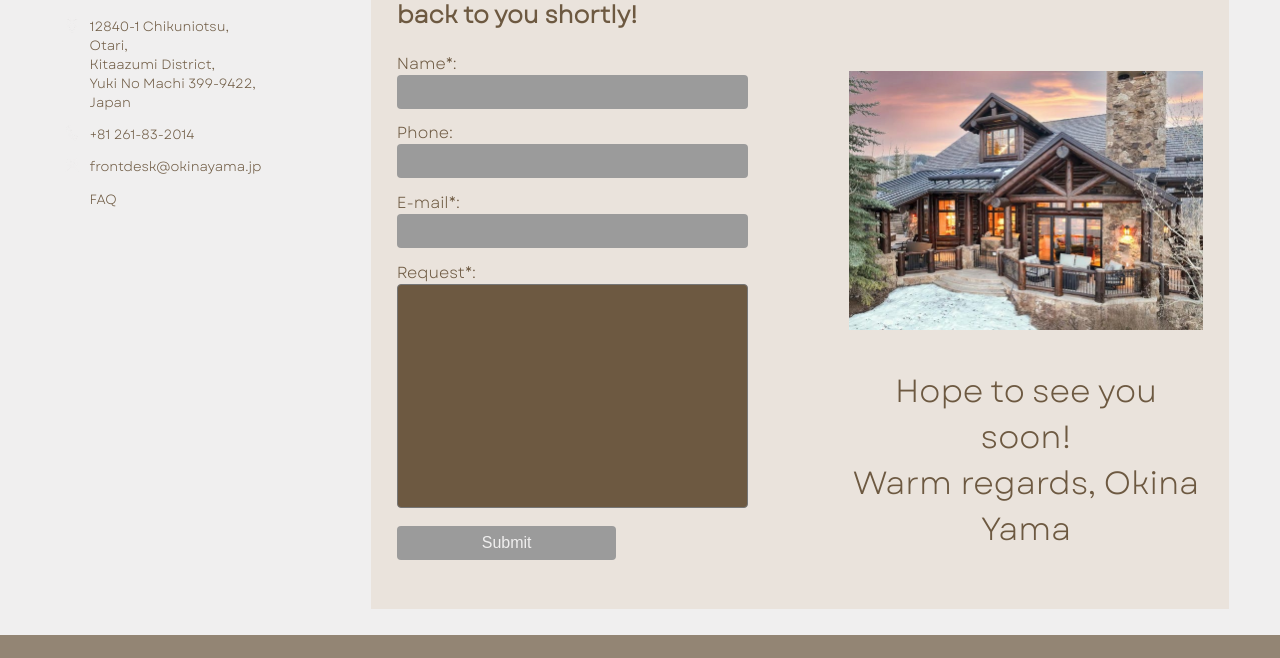
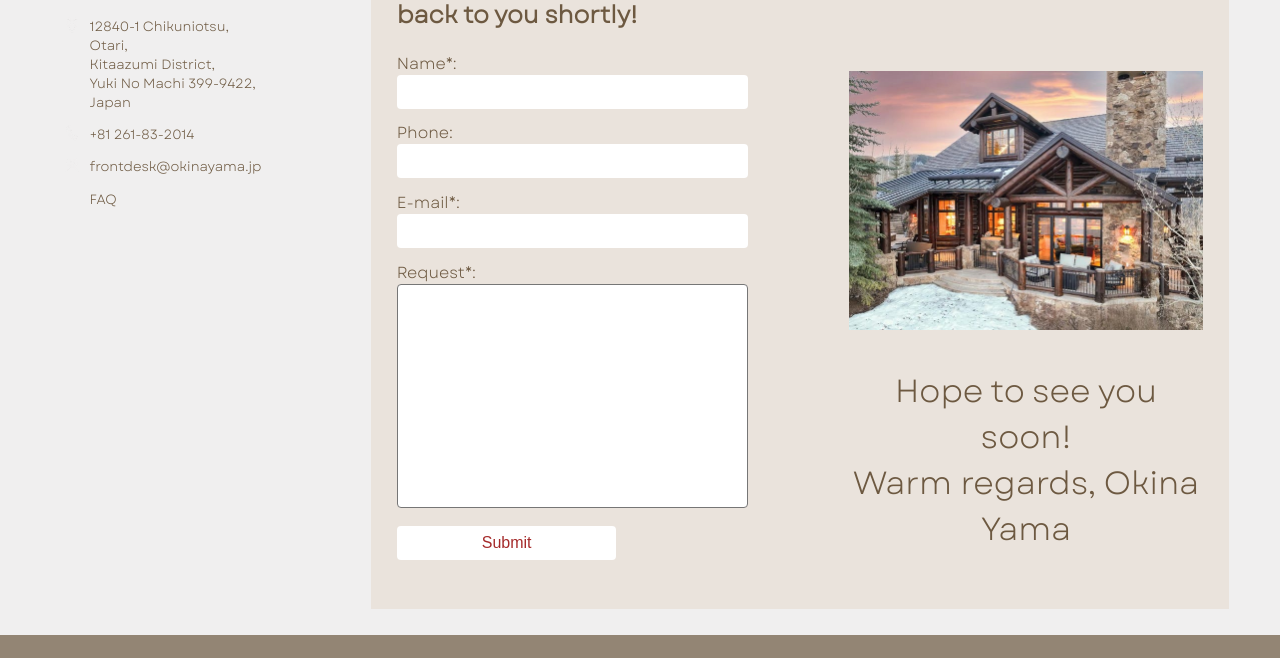
Before and after one commit to Tobiasbengtsson1/okinayamaski, a plain HTML site: page Kontakt.html in a window 1280 px wide. Shown: the part 708-1366 px from the top of the page. Drawn offline with Linux system fonts and the light colour scheme.

Commit message:
Update Okinayamastyles.css

```diff
--- a/Okinayamastyles.css
+++ b/Okinayamastyles.css
@@ -782,8 +782,8 @@ form{
 }
 
 form textarea {
-    background-color: rgb(109, 89, 65);
-    color: #f0efef;
+    background-color: rgb(255, 255, 255);
+    color: brown;
     border-radius: 4px;
     resize: none;
 	width: 80%;
@@ -795,10 +795,10 @@ form textarea {
 }
 
 form input{
-    background-color: rgb(155, 155, 155);
+    background-color: rgb(255, 255, 255);
     border-style: none;
     padding: 0.5em;
-    color: #f0efef;
+    color: brown;
     border-radius: 4px;
     font-size: 1em;
 	width: 80%;
```
